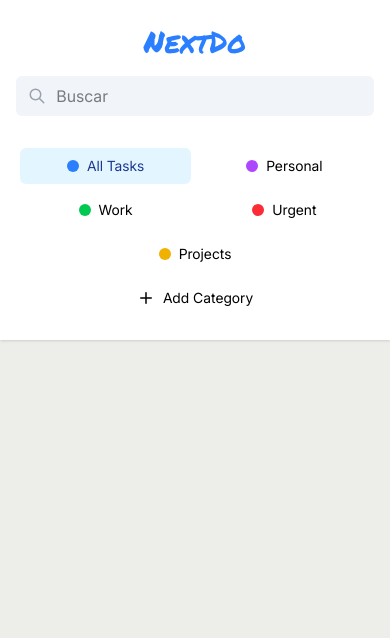
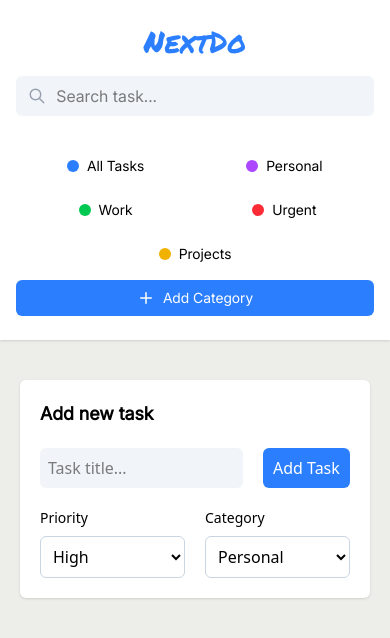
Before and after one commit to omar15hr/nextdo, a React (Vite) app: page / in a window 390 px wide. Shown: the top 638 px of the page. Built offline with nearby package versions, Linux system fonts and the light colour scheme.

Commit message:
task form, select, responsive

```diff
--- a/src/App.tsx
+++ b/src/App.tsx
@@ -1,9 +1,13 @@
+import { AddTaskForm } from "./components/AddTaskForm";
 import { Header } from "./components/Header";
 
 function App() {
   return (
-    <div className="bg-[#edede9] min-h-screen">
+    <div className="flex flex-col gap-5 bg-[#edede9] min-h-screen">
       <Header />
+      <div className="p-5">
+        <AddTaskForm />
+      </div>
     </div>
   );
 }
--- /dev/null
+++ b/src/components/AddTaskForm.tsx
@@ -0,0 +1,44 @@
+export function AddTaskForm() {
+  return (
+    <div className="flex flex-col gap-5 bg-white p-5 rounded-md shadow">
+      <h2 className="text-lg font-bold font-inter">Add new task</h2>
+
+      <div className="flex gap-5 justify-between items-center">
+        <input
+          type="text"
+          placeholder="Task title..."
+          className="p-2 bg-slate-100 rounded-md w-full focus:border-1 focus:outline-sky-500 focus:outline focus:border-sky-500"
+        />
+
+        <button className="h-10 w-32 bg-blue-500 hover:bg-blue-600 text-white p-2 rounded-md cursor-pointer">
+          Add Task
+        </button>
+      </div>
+      <div className="flex justify-between items-center gap-5">
+        <div className="flex flex-col gap-2 w-full">
+          <label htmlFor="" className="text-sm">
+            Priority
+          </label>
+          <select className="border p-2 rounded-md border-slate-300">
+            <option value="" className="">
+              High
+            </option>
+            <option value="">Medium</option>
+            <option value="">Low</option>
+          </select>
+        </div>
+        <div className="flex flex-col gap-2 w-full">
+          <label htmlFor="" className="text-sm">
+            Category
+          </label>
+          <select className="border p-2 rounded-md border-slate-300">
+            <option value="">Personal</option>
+            <option value="">Work</option>
+            <option value="">Urgent</option>
+            <option value="">Projects</option>
+          </select>
+        </div>
+      </div>
+    </div>
+  );
+}
--- a/src/components/Header.tsx
+++ b/src/components/Header.tsx
@@ -1,4 +1,12 @@
-import { PlusIcon, SearchIcon } from "./Icons"
+import { PlusIcon, SearchIcon } from "./Icons";
+
+const categoryButtons = [
+  { name: "All Tasks", color: "bg-blue-500" },
+  { name: "Personal", color: "bg-purple-500" },
+  { name: "Work", color: "bg-green-500" },
+  { name: "Urgent", color: "bg-red-500" },
+  { name: "Projects", color: "bg-yellow-500" },
+];
 
 export function Header() {
   return (
@@ -11,8 +19,8 @@ export function Header() {
           <div className="relative w-full">
             <input
               type="text"
-                placeholder="Buscar"
-                className="w-full p-2 pl-10 font-inter bg-slate-100 rounded-md focus:outline-sky-500 focus:outline focus:border-sky-500"
+              placeholder="Search task..."
+              className="w-full p-2 pl-10 font-inter bg-slate-100 rounded-md focus:border-1 focus:outline-sky-500 focus:outline focus:border-sky-500"
             />
             <span className="absolute left-3 top-1/2 -translate-y-1/2 text-gray-400">
               <SearchIcon />
@@ -21,32 +29,23 @@ export function Header() {
         </div>
 
         <div className="flex flex-wrap justify-center md:justify-start gap-2 md:gap-3">
-            <button className="flex items-center justify-center gap-2 p-2 w-[calc(50%-0.5rem)] sm:w-32 cursor-pointer bg-sky-300/20 rounded-md font-inter text-sm">
-              <span className="h-3 w-3 bg-blue-500 rounded-full inline-block"></span>
-              <span className="text-blue-900">All Tasks</span>
+          {categoryButtons.map(({ name, color }) => (
+            <button
+              key={name}
+              className="flex items-center justify-center gap-2 p-2 w-[calc(50%-0.5rem)] sm:w-32 cursor-pointer rounded-md font-inter text-sm hover:bg-gray-100 transition duration-300 ease-in-out"
+            >
+              <span
+                className={`h-3 w-3 rounded-full inline-block ${color}`}
+              ></span>
+              <span className="">{name}</span>
             </button>
-            <button className="flex items-center justify-center gap-2 p-2 w-[calc(50%-0.5rem)] sm:w-32 cursor-pointer hover:bg-gray-100 rounded-md transition duration-200 ease-in-out font-inter text-sm">
-              <span className="h-3 w-3 bg-purple-500 rounded-full inline-block"></span>
-              <span>Personal</span>
-            </button>
-            <button className="flex items-center justify-center gap-2 p-2 w-[calc(50%-0.5rem)] sm:w-32 cursor-pointer hover:bg-gray-100 rounded-md transition duration-200 ease-in-out font-inter text-sm">
-              <span className="h-3 w-3 bg-green-500 rounded-full inline-block"></span>
-              <span>Work</span>
-            </button>
-            <button className="flex items-center justify-center gap-2 p-2 w-[calc(50%-0.5rem)] sm:w-32 cursor-pointer hover:bg-gray-100 rounded-md transition duration-200 ease-in-out font-inter text-sm">
-              <span className="h-3 w-3 bg-red-500 rounded-full inline-block"></span>
-              <span>Urgent</span>
-            </button>
-            <button className="flex items-center justify-center gap-2 p-2 w-[calc(50%-0.5rem)] sm:w-32 cursor-pointer hover:bg-gray-100 rounded-md transition duration-200 ease-in-out font-inter text-sm">
-              <span className="h-3 w-3 bg-yellow-500 rounded-full inline-block"></span>
-              <span>Projects</span>
-            </button>
-            <button className="flex items-center justify-center gap-2 p-2 w-full sm:w-auto cursor-pointer hover:bg-gray-100 rounded-md transition duration-200 ease-in-out font-inter text-sm">
+          ))}
+          <button className="flex items-center justify-center gap-2 p-2 w-full sm:w-auto cursor-pointer bg-blue-500 text-white hover:bg-blue-600 rounded-md transition duration-300 ease-in-out font-inter text-sm">
             <PlusIcon />
             <span>Add Category</span>
           </button>
         </div>
       </div>
     </div>
-  )
+  );
 }
```
Lines whose indentation alone changed are shown as unchanged.
